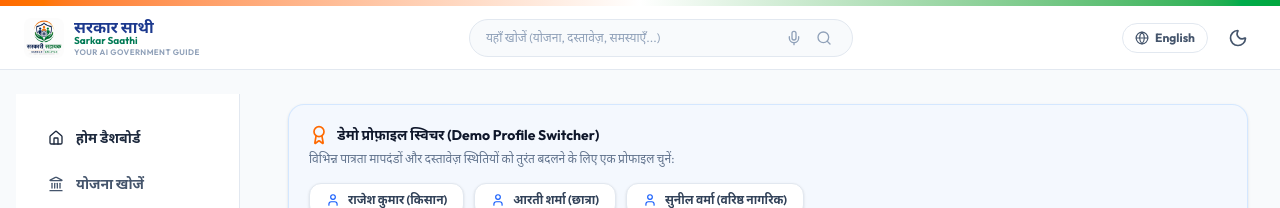
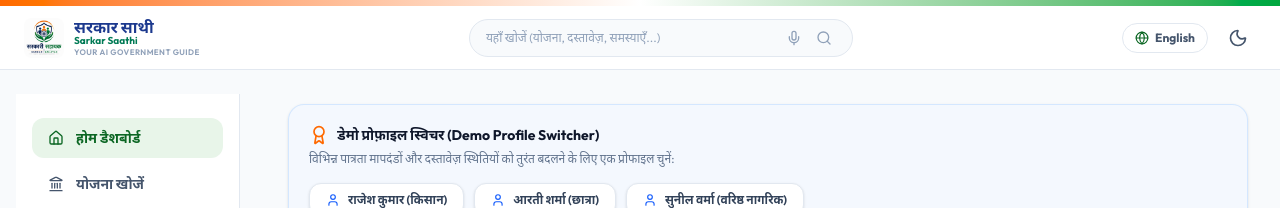
Before and after one commit to LalitPro/sarkarsaathi, a React (Vite) app: page / in a window 1280 px wide. Shown: the top 208 px of the page. Built offline with nearby package versions, Linux system fonts and the light colour scheme; no server answers.

Commit message:
style: define brand colors in Tailwind v4 @theme directive to fix invisible chat bubbles

```diff
--- a/src/index.css
+++ b/src/index.css
@@ -2,11 +2,11 @@
 
 @custom-variant dark (&:where(.dark, .dark *));
 
-:root {
-  --primary-color: #0B6623;
-  --primary-dark: #074C19;
-  --primary-light: #E8F5E9;
-  --saffron-color: #FF9933;
+@theme {
+  --color-brand-primary: #0B6623;
+  --color-brand-primaryDark: #074C19;
+  --color-brand-primaryLight: #E8F5E9;
+  --color-brand-saffron: #FF9933;
 }
 
 body {
```
